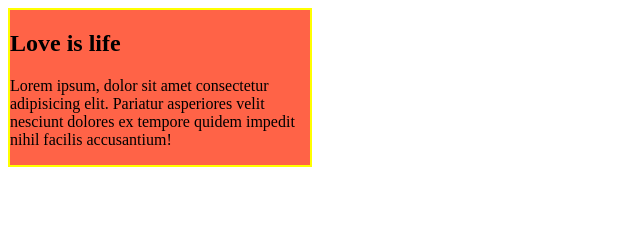
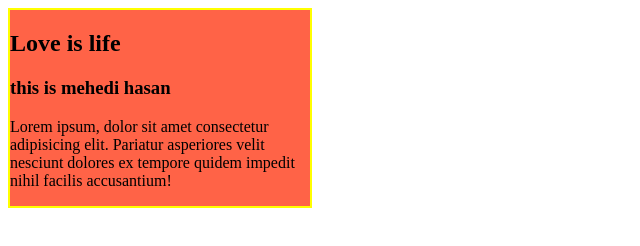
Before and after one commit to mehedihasan010/web-fun, a plain HTML site: page index.html in a window 1280 px wide. Shown: the whole page, without its empty margins (0-640 px from the left). Drawn offline with Linux system fonts and the light colour scheme.

Commit message:
added new h3

```diff
--- a/index.html
+++ b/index.html
@@ -10,6 +10,7 @@
 <body>
     <div class="group-love">
         <h2>Love is life</h2>
+        <h3>this is mehedi hasan</h3>
         <p>Lorem ipsum, dolor sit amet consectetur adipisicing elit. Pariatur asperiores velit nesciunt dolores ex tempore quidem impedit nihil facilis accusantium!
         </p>
     </div>
```
